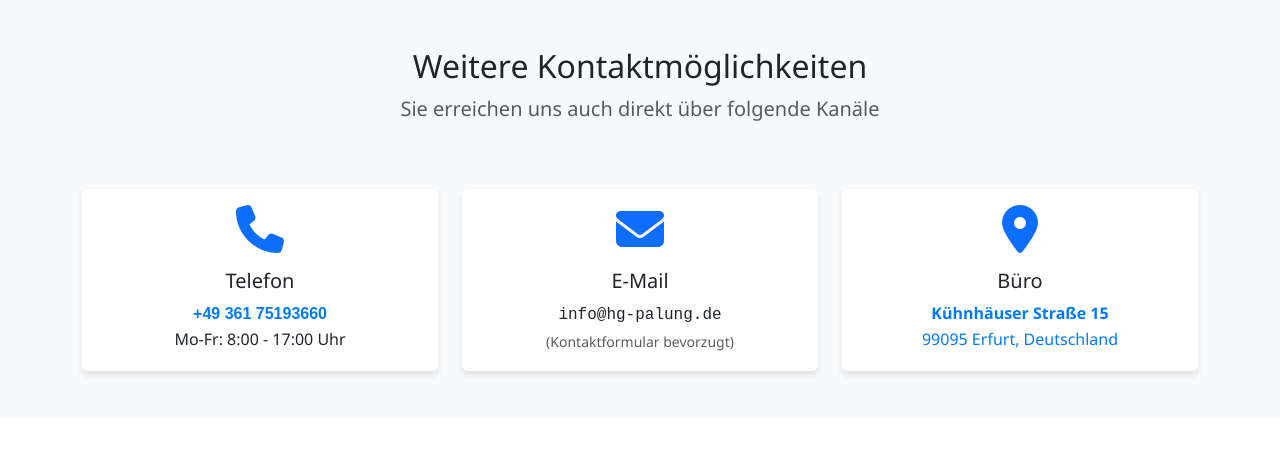
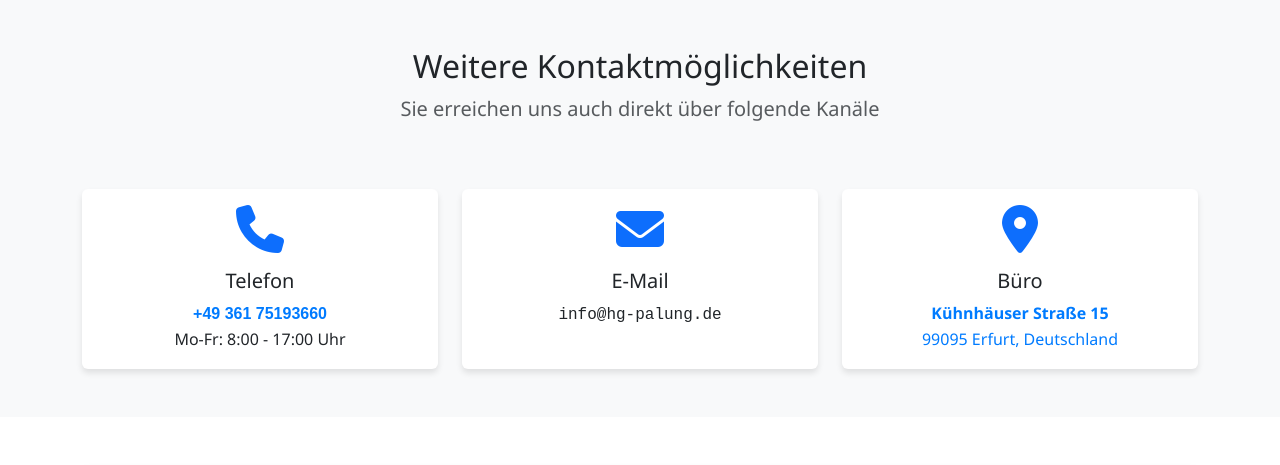
Before and after one commit to blabubaer/hg_website, a Django app: page /kontakt/ in a window 1280 px wide. Shown: the part 1438-1903 px from the top of the page. Run offline with Django 5.2, Linux system fonts and the light colour scheme; some libraries are stand-ins or nearby versions.

Commit message:
Remove '(Kontaktformular bevorzugt)' text from email displays

```diff
--- a/templates/base.html
+++ b/templates/base.html
@@ -147,10 +147,9 @@
                         </a>
                         <br>
                         <i class="fas fa-envelope me-2"></i>
-                        <span class="email-protected">
-                            <span>ed.gnulap-gh@ofni</span>
-                        </span>
-                        <small class="text-muted">(Kontaktformular bevorzugt)</small>
+                                                 <span class="email-protected">
+                             <span>ed.gnulap-gh@ofni</span>
+                         </span>
                     </p>
                 </div>
                 <div class="col-md-4">
--- a/templates/contact/contact.html
+++ b/templates/contact/contact.html
@@ -105,11 +105,9 @@
                         <i class="fas fa-envelope fa-3x text-primary mb-3"></i>
                         <h5 class="card-title">E-Mail</h5>
                         <p class="card-text">
-                            <span class="email-protected">
-                                <span>ed.gnulap-gh@ofni</span>
-                            </span>
-                            <br>
-                            <small class="text-muted">(Kontaktformular bevorzugt)</small>
+                                                         <span class="email-protected">
+                                 <span>ed.gnulap-gh@ofni</span>
+                             </span>
                         </p>
                     </div>
                 </div>
```
Also changed, not shown: templates/core/home.html (+3 -5 lines).
